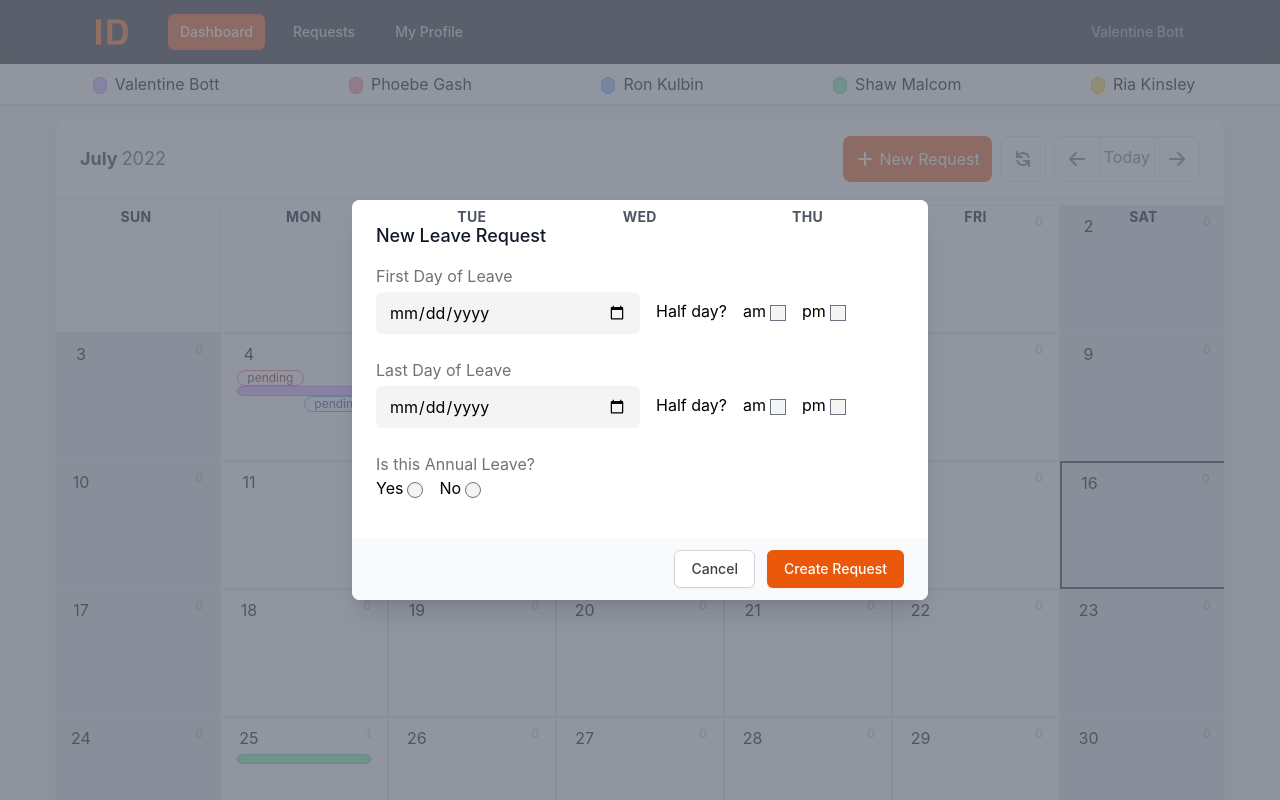
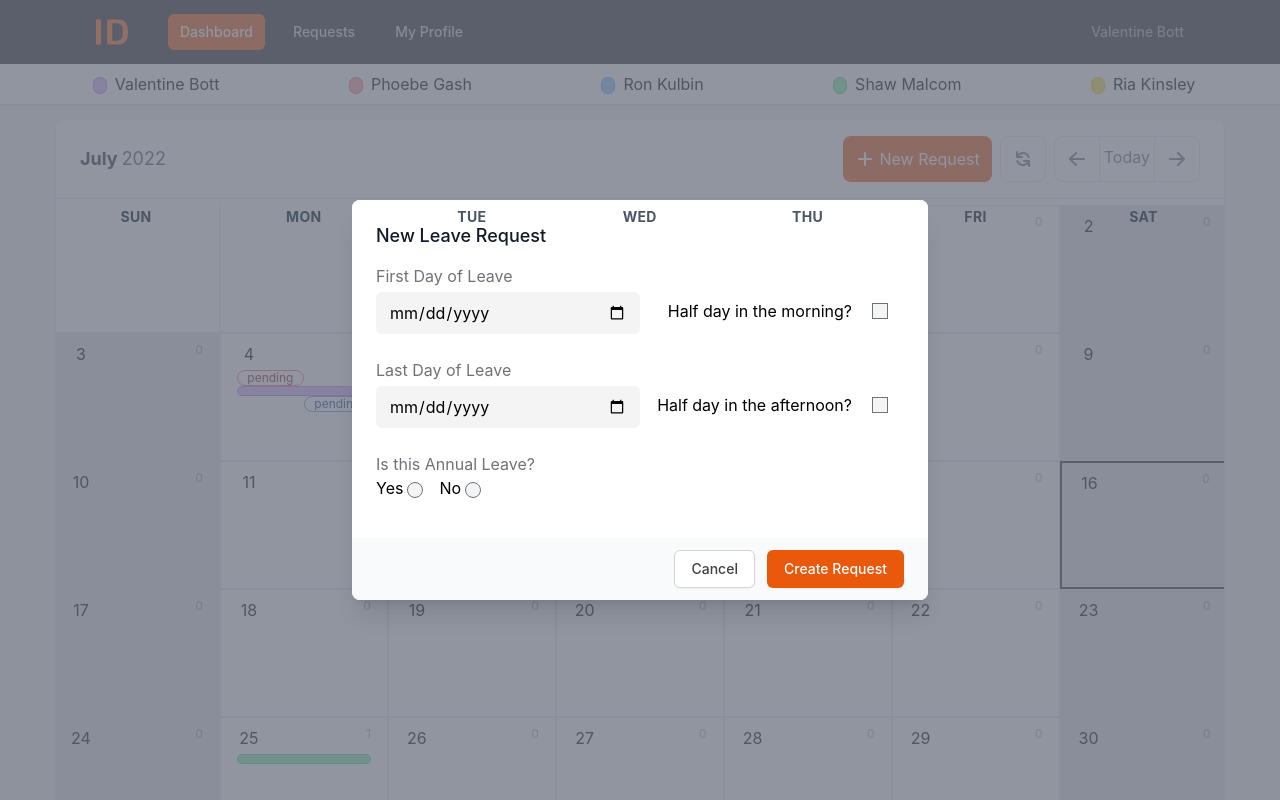
Before and after one commit to valxntine/infinidays, a React (Create React App) app in the folder client/: page / in a window 1280 px wide. Both pictures are taken after a click on the button "New Request". Shown: the top 800 px of the page. Built offline with nearby package versions, Linux system fonts and the light colour scheme.

Commit message:
fixed the fact you were able to double book a day
Signed-off-by: valentine <valentine.bott@infinityworks.com>

```diff
--- a/client/src/App.js
+++ b/client/src/App.js
@@ -118,22 +118,17 @@ export default function Example() {
         },
     ]);
 
-    const updateEvents = (event) => {
-        const currEvents = [...events]
-        setEvents([...currEvents, event])
-    }
-
     const deleteEvent = (id) => {
         let currEvents = [...events]
         const newEvents = currEvents.filter((e) => e.id !== id)
         setEvents(newEvents)
     }
 
-    const [expandedEvents, setExpandedEvents] = useState(getDatesInRange(events));
+    const [expandedEvents, setExpandedEvents] = useState([]);
 
     useEffect(() => {
         console.log(events)
-        setExpandedEvents(getDatesInRange(events))
+        setExpandedEvents(curr => [...curr, ...getDatesInRange(events)])
         console.log(expandedEvents)
     }, [events])
 
@@ -155,7 +150,8 @@ export default function Example() {
                                     user={user}
                                     events={events}
                                     deleteHandler={deleteEvent}
-                                    setEvents={updateEvents}
+                                    setExpandedEvents={setExpandedEvents}
+                                    expandedEvents={expandedEvents}
                                 />
                             }
                         />
@@ -164,12 +160,11 @@ export default function Example() {
                             element={
                                 <Dashboard
                                     expandedEvents={expandedEvents}
-                                    events={events}
                                     modalHandler={setModalState}
                                     modal={modal}
                                     team={teamMembers}
                                     user={user}
-                                    setEvents={updateEvents}
+                                    setExpandedEvents={setExpandedEvents}
                                 />
                             }
                         />
--- a/client/src/components/Calendar.jsx
+++ b/client/src/components/Calendar.jsx
@@ -222,7 +222,7 @@ export const Calendar = ({ events, modalHandler }) => {
                                                 new Date(e.event_epoch).getDay() === 0 || new Date(e.event_epoch).getDay() === 6 ? ""
                                                 :
                                                 <div
-                                                    key={e.user_name}
+                                                    key={`${e.user_name}-${e.event_epoch + (Math.random() * 1000)}`}
                                                     className={classNames(
                                                         eventClass(e),
                                                         e.morningHalfDay ===
--- a/client/src/components/Dashboard.jsx
+++ b/client/src/components/Dashboard.jsx
@@ -3,10 +3,10 @@ import { classNames } from "../utils/classnames";
 import { eventClass } from "../utils/eventclass";
 import { RequestModal } from "./RequestModel";
 
-export const Dashboard = ({ expandedEvents, events, modal, modalHandler, team, user, setEvents }) => {
+export const Dashboard = ({ expandedEvents, events, modal, modalHandler, team, user, setExpandedEvents }) => {
     return (
         <>
-            {modal && <RequestModal modalHandler={modalHandler} setEvents={setEvents} events={events} user={user} />}
+            {modal && <RequestModal modalHandler={modalHandler} setExpandedEvents={setExpandedEvents} events={events} user={user} expandedEvents={expandedEvents} />}
             <header className="bg-white shadow">
                 <div className="flex flex-wrap justify-around max-w-7xl mx-auto py-2 px-2 sm:px-4 lg:px-6">
                 <span key={user.name}>
--- a/client/src/components/MyRequests.jsx
+++ b/client/src/components/MyRequests.jsx
@@ -1,10 +1,10 @@
 import { UserRequests } from "./UserRequests";
 import { RequestModal } from "./RequestModel";
 
-export const MyRequests = ({ modal, modalHandler, events, user, deleteHandler, setEvents }) => {
+export const MyRequests = ({ modal, modalHandler, events, user, deleteHandler, setEvents, expandedEvents }) => {
     return (
         <main>
-            {modal && <RequestModal modalHandler={modalHandler} setEvents={setEvents} events={events} user={user} />}
+            {modal && <RequestModal modalHandler={modalHandler} setEvents={setEvents} events={events} user={user} expandedEvents={expandedEvents} />}
             <UserRequests
                 modalHandler={modalHandler}
                 events={events}
--- a/client/src/components/RequestModel.jsx
+++ b/client/src/components/RequestModel.jsx
@@ -1,28 +1,34 @@
+import { useState } from "react";
 import { useForm } from "react-hook-form";
+import { getDatesInRange } from "../utils/getrangeofdates";
+import { datesOverlap } from "../utils/checkforoverlappingdates";
 
-export const RequestModal = ({ modalHandler, events, setEvents, user }) => {
+export const RequestModal = ({ modalHandler, events, setExpandedEvents, user, expandedEvents }) => {
     const { register, handleSubmit } = useForm();
+    const [overlapError, setOverlapError] = useState(false)
 
     const onSubmit = (e) => {
         console.log(JSON.stringify(e, null, 2));
         const startDate = e.firstDayDate.split("-");
         const endDate = e.lastDayDate.split("-");
-        const currEvents = [...events];
         const newEvent = {
-            id: events.at(-1).id + 1,
             event_start_date: Date.UTC(
                 startDate[0],
-                startDate[1]-1,
+                startDate[1] - 1,
                 startDate[2]
             ),
-            event_end_date: Date.UTC(endDate[0], endDate[1]-1, endDate[2]),
+            event_end_date: Date.UTC(endDate[0], endDate[1] - 1, endDate[2]),
             user_name: user.name,
             event_theme: user.color,
             pending: true,
             morningHalfDay: false,
             afternoonHalfDay: false,
         };
-        setEvents(newEvent);
+        const expandedDates = getDatesInRange([newEvent])
+
+        if (datesOverlap(expandedDates, expandedEvents, user.name)) { setOverlapError(true); return}
+
+        setExpandedEvents(curr => [...curr, ...expandedDates]);
         modalHandler();
     };
     return (
@@ -53,7 +59,7 @@ export const RequestModal = ({ modalHandler, events, setEvents, user }) => {
                                                 <span className="text-zinc-500">
                                                     First Day of Leave
                                                 </span>
-                                                <div className="flex flex-row items-center">
+                                                <div className="flex flex-row items-center justify-between">
                                                     <input
                                                         {...register(
                                                             "firstDayDate"
@@ -69,38 +75,17 @@ export const RequestModal = ({ modalHandler, events, setEvents, user }) => {
                                                     />
                                                     <div className="flex flex-row items-center">
                                                         <span className="mx-4">
-                                                            Half day?
+                                                            Half day in the
+                                                            morning?
                                                         </span>
-                                                        <label>
-                                                            am
                                                         <input
                                                             type="checkbox"
                                                             className="form-checkbox ml-1 mr-4 bg-zinc-100 text-orange-600 focus:border-orange-600 focus:ring-0"
-                                                                value="am"
                                                             {...register(
-                                                                    "first-halfday"
+                                                                "firstHalfday"
                                                             )}
-                                                                id="first-day-am"
-                                                                onClick={
-                                                                    uncheckAlternateBox
-                                                                }
+                                                            id="first-day-half"
                                                         />
-                                                        </label>
-                                                        <label>
-                                                            pm
-                                                            <input
-                                                                type="checkbox"
-                                                                className="form-checkbox ml-1 mr-4 bg-zinc-100 text-orange-600 focus:border-orange-600 focus:ring-0"
-                                                                value="pm"
-                                                                {...register(
-                                                                    "first-halfday"
-                                                                )}
-                                                                id="first-day-pm"
-                                                                onClick={
-                                                                    uncheckAlternateBox
-                                                                }
-                                                            />
-                                                        </label>
                                                     </div>
                                                 </div>
                                             </label>
@@ -109,7 +94,7 @@ export const RequestModal = ({ modalHandler, events, setEvents, user }) => {
                                             <span className="text-zinc-500">
                                                 Last Day of Leave
                                             </span>
-                                            <div className="flex flex-row items-center">
+                                            <div className="flex flex-row items-center justify-between">
                                                 <input
                                                     {...register("lastDayDate")}
                                                     type="date"
@@ -123,38 +108,17 @@ export const RequestModal = ({ modalHandler, events, setEvents, user }) => {
                                                 />
                                                 <div className="flex flex-row items-center">
                                                     <span className="mx-4">
-                                                        Half day?
+                                                        Half day in the
+                                                        afternoon?
                                                     </span>
-                                                    <label>
-                                                        am
                                                     <input
                                                         type="checkbox"
                                                         className="form-checkbox ml-1 mr-4 bg-zinc-100 text-orange-600 focus:border-orange-600 focus:ring-0"
-                                                            value="am"
                                                         {...register(
-                                                                "last-halfday"
+                                                            "lastHalfday"
                                                         )}
-                                                            id="last-day-am"
-                                                            onClick={
-                                                                uncheckAlternateBox
-                                                            }
+                                                        id="last-day-half"
                                                     />
-                                                    </label>
-                                                    <label>
-                                                        pm
-                                                        <input
-                                                            type="checkbox"
-                                                            className="form-checkbox ml-1 mr-4 bg-zinc-100 text-orange-600 focus:border-orange-600 focus:ring-0"
-                                                            value="pm"
-                                                            {...register(
-                                                                "last-halfday"
-                                                            )}
-                                                            id="last-day-pm"
-                                                            onClick={
-                                                                uncheckAlternateBox
-                                                            }
-                                                        />
-                                                    </label>
                                                 </div>
                                             </div>
                                         </label>
@@ -171,7 +135,7 @@ export const RequestModal = ({ modalHandler, events, setEvents, user }) => {
                                                             className="form-radio ml-1 mr-4 bg-zinc-100 text-orange-600 focus:border-orange-600 focus:ring-0"
                                                             value="true"
                                                             required={true}
-                                                            {...register("al")}
+                                                            {...register("annualLeave")}
                                                         />
                                                     </label>
                                                     <label>
@@ -181,7 +145,7 @@ export const RequestModal = ({ modalHandler, events, setEvents, user }) => {
                                                             className="form-radio ml-1 mr-4 bg-zinc-100 text-orange-600 focus:border-orange-600 focus:ring-0"
                                                             value="false"
                                                             required={true}
-                                                            {...register("al")}
+                                                            {...register("annualLeave")}
                                                         />
                                                     </label>
                                                 </div>
@@ -189,6 +153,7 @@ export const RequestModal = ({ modalHandler, events, setEvents, user }) => {
                                         </label>
                                     </div>
                                 </div>
+                                {overlapError && <p className="text-red-400">Your current selection overlaps with leave you already have booked.</p>}
                             </div>
                             <div className="bg-gray-50 px-4 py-3 sm:px-6 sm:flex sm:flex-row-reverse">
                                 <input
@@ -212,10 +177,3 @@ export const RequestModal = ({ modalHandler, events, setEvents, user }) => {
         </div>
     );
 };
-
-const uncheckAlternateBox = (checkbox) => {
-    let checkboxes = document.getElementsByName(checkbox.target.name);
-    checkboxes.forEach((box) => {
-        if (box.value !== checkbox.target.value) box.checked = false;
-    });
-};
--- /dev/null
+++ b/client/src/utils/checkforoverlappingdates.js
@@ -0,0 +1,10 @@
+export const datesOverlap = (newEvents, currentEvents, userName) => {
+    for (let i of newEvents) {
+        for (let j of currentEvents) {
+            if (i.event_epoch === j.event_epoch && j.user_name === userName) {
+                return true
+            }
+        }
+    }
+    return false
+}
--- a/client/src/utils/getrangeofdates.js
+++ b/client/src/utils/getrangeofdates.js
@@ -5,6 +5,7 @@ export const getDatesInRange = (events) => {
         let date = event.event_start_date;
         while (date <= event.event_end_date) {
             expandedData.push({
+                id: Math.random() * 10,
                 event_epoch: date,
                 ...event,
             });
```
Lines whose indentation alone changed are shown as unchanged.
